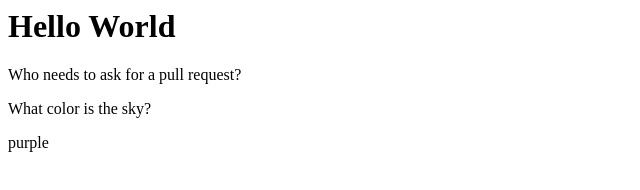
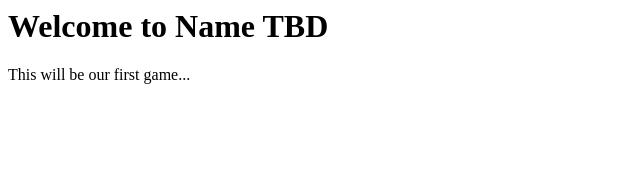
Before and after one commit to Mikkail04/GameOneMED, a plain HTML site: page index.html in a window 1280 px wide. Shown: the whole page, without its empty margins (0-640 px from the left). Drawn offline with Linux system fonts and the light colour scheme.

Commit message:
Changing the content of the html file to prepare for introduction to the game

```diff
--- a/index.html
+++ b/index.html
@@ -2,12 +2,10 @@
     <head>
 
     </head>
-    <title>Yes</title>
+    <title>Game One Html</title>
 
     <body>
-        <h1>Hello World</h1>
-        <p>Who needs to ask for a pull request?</p>
-        <p>What color is the sky?</p>
-        <p>purple</p>
+        <h1>Welcome to Name TBD</h1>
+        <p>This will be our first game...</p>
     </body>
 </html>
```
